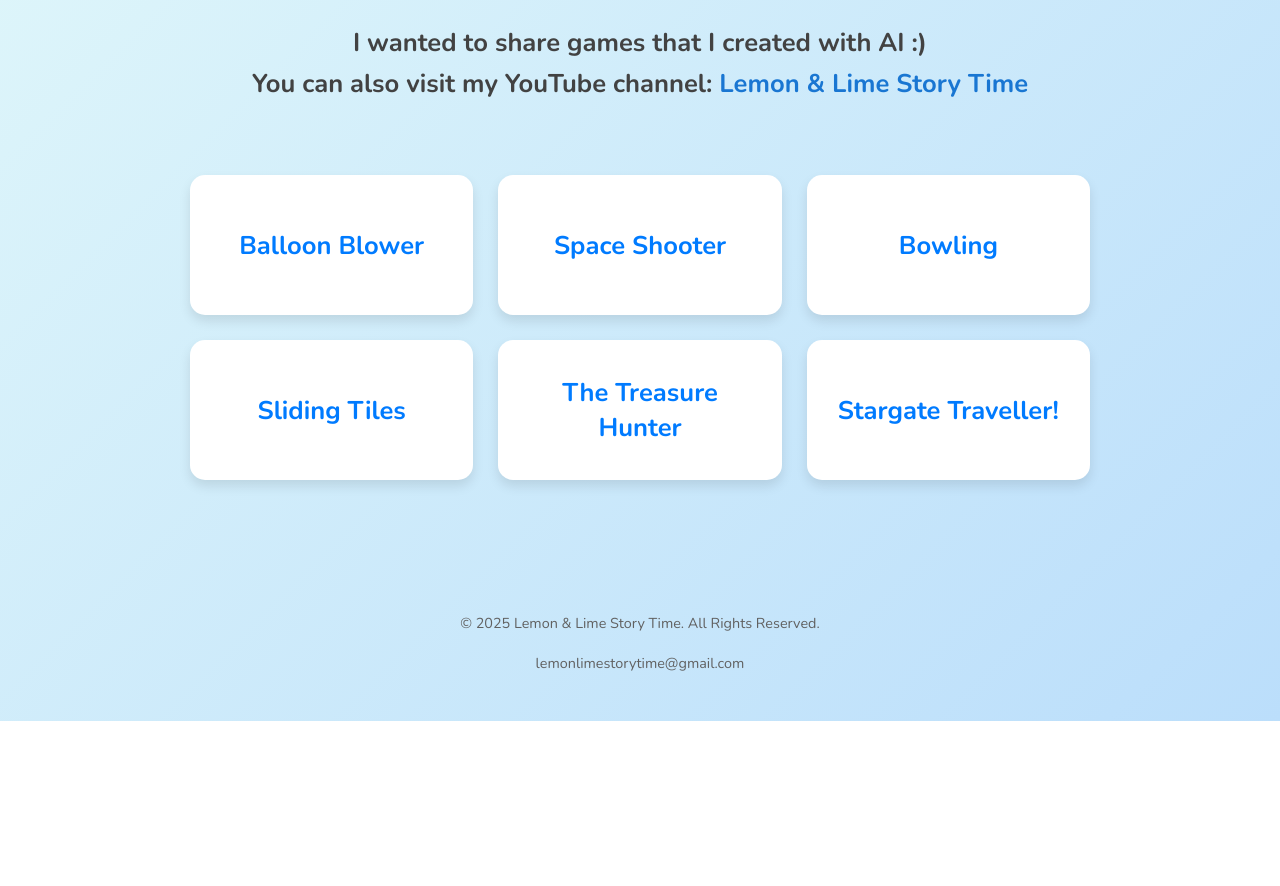
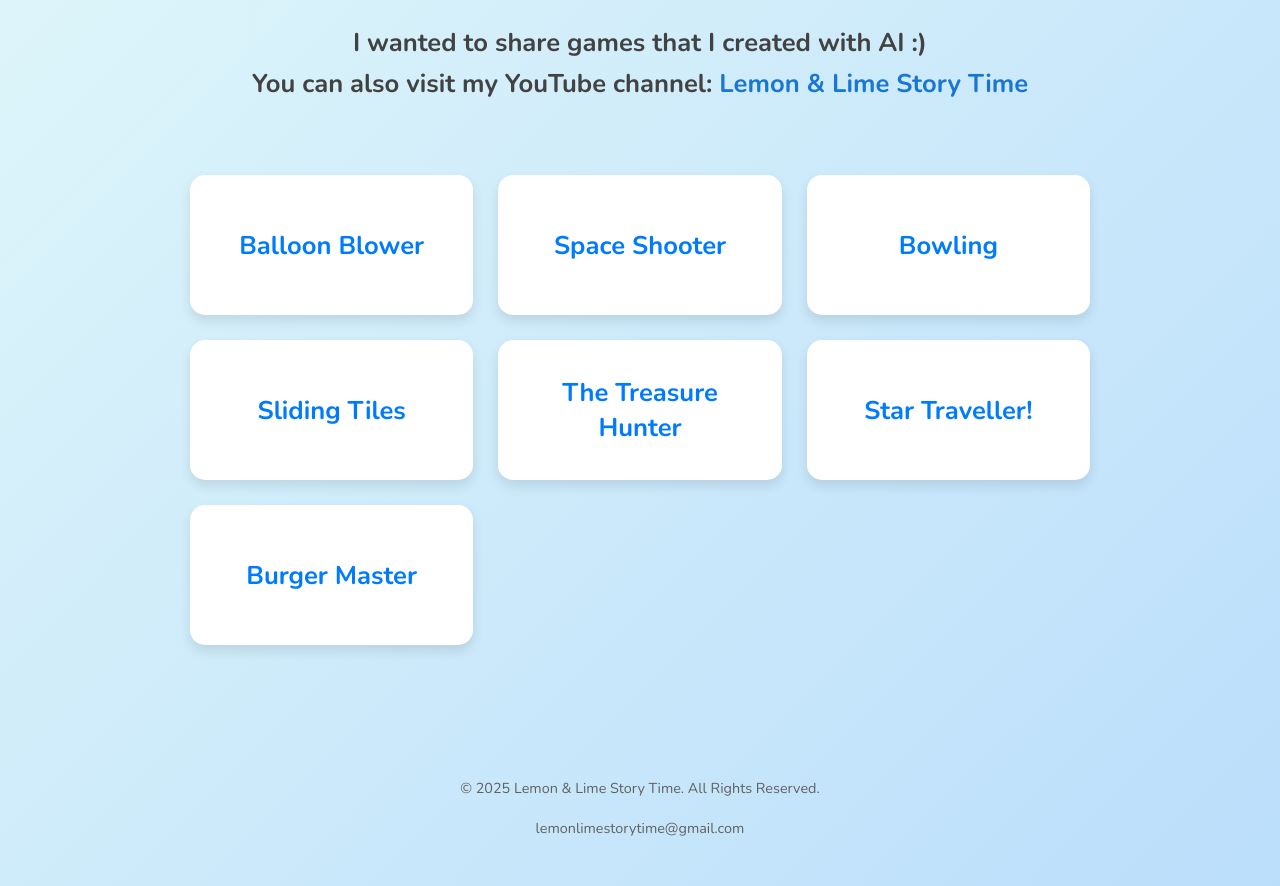
Before and after one commit to lemonlimestorytime/lemonlimestorytime.github.io, a plain HTML site: page index.html in a window 1280 px wide. Shown: the part 198-1084 px from the top of the page. Before the commit the page ends 919 px from the top, so only its background shows below. Drawn offline with nearby package versions, Linux system fonts and the light colour scheme.

Commit message:
Add files via upload

```diff
--- a/index.html
+++ b/index.html
@@ -137,7 +137,8 @@
     <li><a href="bowling/bowling_index.html">Bowling</a></li>
     <li><a href="SlidingTiles/SlidingTiles_index.html">Sliding Tiles</a></li>
     <li><a href="TreasureHunter/TreasureHunter_index.html">The Treasure Hunter</a></li>
-    <li><a href="StarTraveller/StarTraveller_index.html">Stargate Traveller!</a></li>
+    <li><a href="StarTraveller/StarTraveller_index.html">Star Traveller!</a></li>
+    <li><a href="BurgerMaster/BurgerMaster_index.html">Burger Master</a></li>
   </ul>
 
   <footer>
```
